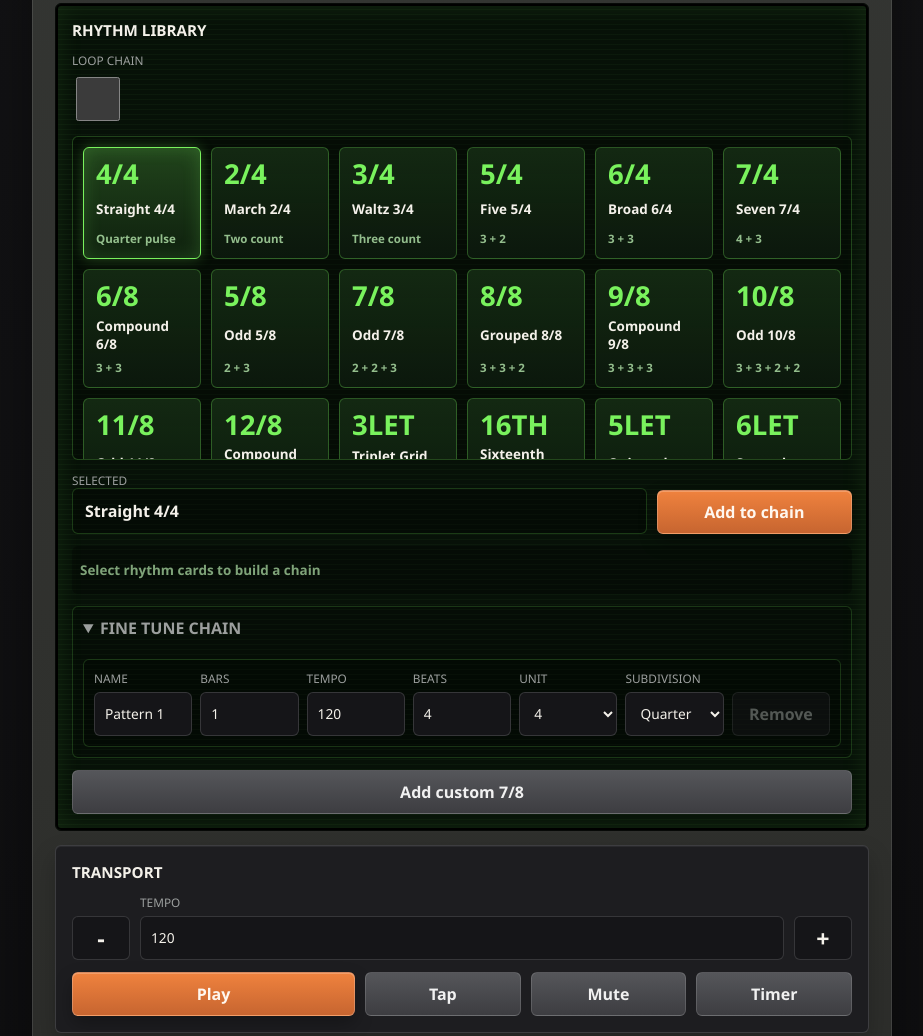
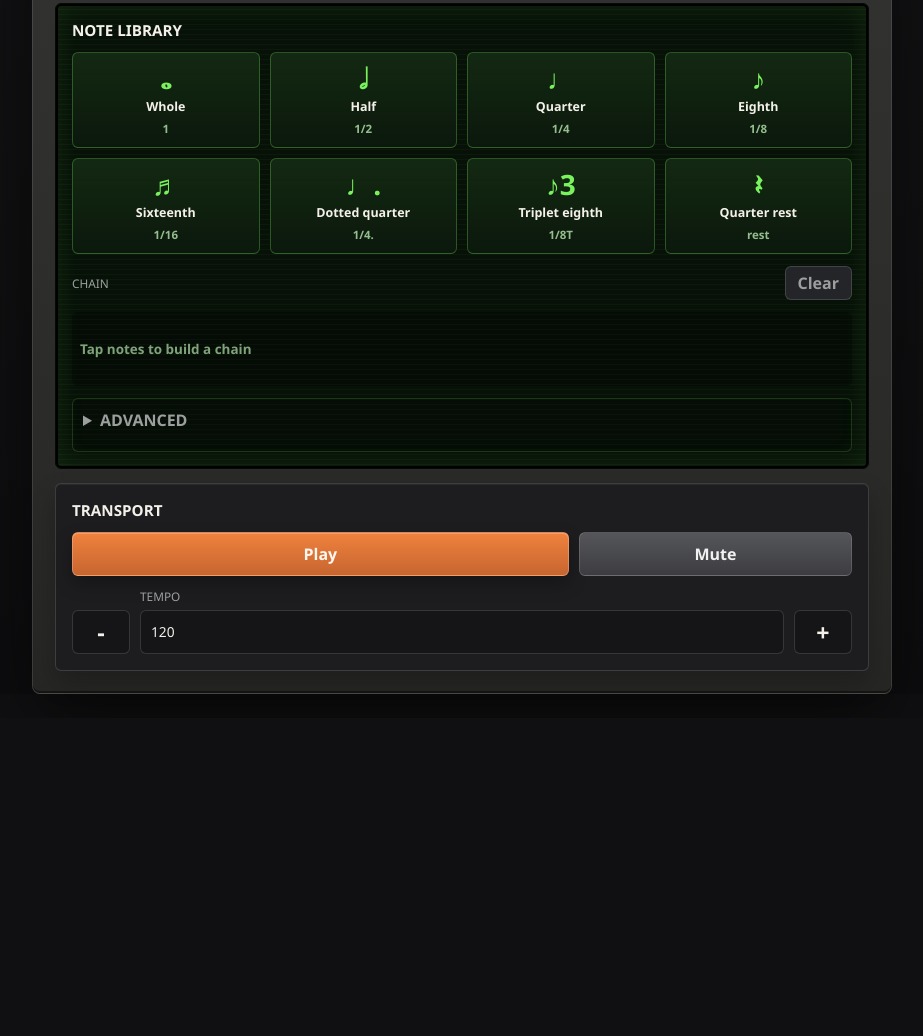
Before and after one commit to eddietsai6-code/professional-metronome, a website: page index.html in a window 1280 px wide. Shown: the part 487-1523 px from the top of the page, without its empty margins (178-1101 px from the left). After the commit the page ends 1205 px from the top, so only its background shows below. Drawn offline with Linux system fonts and the light colour scheme.

Commit message:
feat: simplify note chain interface

```diff
--- a/assets/app.js
+++ b/assets/app.js
@@ -21,243 +21,16 @@ const LOOKAHEAD_SECONDS = 0.1;
 const SCHEDULER_INTERVAL_MS = 25;
 const SCHEDULE_BARS = 64;
 
-function groupedBeats(groups) {
-  const beats = [];
-  let cursor = 0;
-  for (const groupSize of groups) {
-    for (let index = 0; index < groupSize; index += 1) {
-      beats.push({
-        index: cursor,
-        level: cursor === 0 ? "accent" : index === 0 ? "secondary" : "normal",
-      });
-      cursor += 1;
-    }
-  }
-  return beats;
-}
-
-const RHYTHM_LIBRARY = [
-  {
-    id: "straight-4-4",
-    name: "Straight 4/4",
-    signature: "4/4",
-    caption: "Quarter pulse",
-    bars: 1,
-    meter: { beatsPerBar: 4, beatUnit: 4 },
-    subdivision: "none",
-  },
-  {
-    id: "march-2-4",
-    name: "March 2/4",
-    signature: "2/4",
-    caption: "Two count",
-    bars: 1,
-    meter: { beatsPerBar: 2, beatUnit: 4 },
-    subdivision: "none",
-  },
-  {
-    id: "waltz-3-4",
-    name: "Waltz 3/4",
-    signature: "3/4",
-    caption: "Three count",
-    bars: 1,
-    meter: { beatsPerBar: 3, beatUnit: 4 },
-    subdivision: "none",
-  },
-  {
-    id: "five-four",
-    name: "Five 5/4",
-    signature: "5/4",
-    caption: "3 + 2",
-    bars: 1,
-    meter: { beatsPerBar: 5, beatUnit: 4, beats: groupedBeats([3, 2]) },
-    subdivision: "none",
-  },
-  {
-    id: "six-four",
-    name: "Broad 6/4",
-    signature: "6/4",
-    caption: "3 + 3",
-    bars: 1,
-    meter: { beatsPerBar: 6, beatUnit: 4, beats: groupedBeats([3, 3]) },
-    subdivision: "none",
-  },
-  {
-    id: "seven-four",
-    name: "Seven 7/4",
-    signature: "7/4",
-    caption: "4 + 3",
-    bars: 1,
-    meter: { beatsPerBar: 7, beatUnit: 4, beats: groupedBeats([4, 3]) },
-    subdivision: "none",
-  },
-  {
-    id: "compound-6-8",
-    name: "Compound 6/8",
-    signature: "6/8",
-    caption: "3 + 3",
-    bars: 1,
-    meter: { beatsPerBar: 6, beatUnit: 8, beats: groupedBeats([3, 3]) },
-    subdivision: "eighth",
-  },
-  {
-    id: "odd-5-8",
-    name: "Odd 5/8",
-    signature: "5/8",
-    caption: "2 + 3",
-    bars: 1,
-    meter: { beatsPerBar: 5, beatUnit: 8, beats: groupedBeats([2, 3]) },
-    subdivision: "eighth",
-  },
-  {
-    id: "odd-7-8",
-    name: "Odd 7/8",
-    signature: "7/8",
-    caption: "2 + 2 + 3",
-    bars: 1,
-    meter: { beatsPerBar: 7, beatUnit: 8, beats: groupedBeats([2, 2, 3]) },
-    subdivision: "eighth",
-  },
-  {
-    id: "odd-8-8",
-    name: "Grouped 8/8",
-    signature: "8/8",
-    caption: "3 + 3 + 2",
-    bars: 1,
-    meter: { beatsPerBar: 8, beatUnit: 8, beats: groupedBeats([3, 3, 2]) },
-    subdivision: "eighth",
-  },
-  {
-    id: "compound-9-8",
-    name: "Compound 9/8",
-    signature: "9/8",
-    caption: "3 + 3 + 3",
-    bars: 1,
-    meter: { beatsPerBar: 9, beatUnit: 8, beats: groupedBeats([3, 3, 3]) },
-    subdivision: "eighth",
-  },
-  {
-    id: "odd-10-8",
-    name: "Odd 10/8",
-    signature: "10/8",
-    caption: "3 + 3 + 2 + 2",
-    bars: 1,
-    meter: {
-      beatsPerBar: 10,
-      beatUnit: 8,
-      beats: groupedBeats([3, 3, 2, 2]),
-    },
-    subdivision: "eighth",
-  },
-  {
-    id: "odd-11-8",
-    name: "Odd 11/8",
-    signature: "11/8",
-    caption: "3 + 3 + 3 + 2",
-    bars: 1,
-    meter: {
-      beatsPerBar: 11,
-      beatUnit: 8,
-      beats: groupedBeats([3, 3, 3, 2]),
-    },
-    subdivision: "eighth",
-  },
-  {
-    id: "compound-12-8",
-    name: "Compound 12/8",
-    signature: "12/8",
-    caption: "Four groups",
-    bars: 1,
-    meter: {
-      beatsPerBar: 12,
-      beatUnit: 8,
-      beats: groupedBeats([3, 3, 3, 3]),
-    },
-    subdivision: "eighth",
-  },
-  {
-    id: "triplet-grid",
-    name: "Triplet Grid",
-    signature: "3LET",
-    caption: "Triplet subdivision",
-    bars: 1,
-    meter: { beatsPerBar: 4, beatUnit: 4 },
-    subdivision: "triplet",
-  },
-  {
-    id: "sixteenth-grid",
-    name: "Sixteenth Grid",
-    signature: "16TH",
-    caption: "Four per beat",
-    bars: 1,
-    meter: { beatsPerBar: 4, beatUnit: 4 },
-    subdivision: "sixteenth",
-  },
-  {
-    id: "quintuplet-grid",
-    name: "Quintuplet",
-    signature: "5LET",
-    caption: "Five per beat",
-    bars: 1,
-    meter: { beatsPerBar: 4, beatUnit: 4 },
-    subdivision: "quintuplet",
-  },
-  {
-    id: "sextuplet-grid",
-    name: "Sextuplet",
-    signature: "6LET",
-    caption: "Six per beat",
-    bars: 1,
-    meter: { beatsPerBar: 4, beatUnit: 4 },
-    subdivision: "sextuplet",
-  },
-  {
-    id: "septuplet-grid",
-    name: "Septuplet",
-    signature: "7LET",
-    caption: "Seven per beat",
-    bars: 1,
-    meter: { beatsPerBar: 4, beatUnit: 4 },
-    subdivision: "septuplet",
-  },
-  {
-    id: "thirtysecond-grid",
-    name: "Thirty-second",
-    signature: "32ND",
-    caption: "Eight per beat",
-    bars: 1,
-    meter: { beatsPerBar: 4, beatUnit: 4 },
-    subdivision: "thirtysecond",
-  },
-  {
-    id: "dotted-pulse",
-    name: "Dotted Pulse",
-    signature: "DOT",
-    caption: "Long-short feel",
-    bars: 1,
-    meter: { beatsPerBar: 4, beatUnit: 4 },
-    subdivision: "dotted",
-  },
-  {
-    id: "shuffle-4-4",
-    name: "Shuffle 4/4",
-    signature: "SHF",
-    caption: "Swing pulse",
-    bars: 1,
-    meter: { beatsPerBar: 4, beatUnit: 4 },
-    subdivision: "shuffle",
-  },
-  {
-    id: "swung-sixteenth",
-    name: "Swung 16th",
-    signature: "SW16",
-    caption: "Loose sixteenth",
-    bars: 1,
-    meter: { beatsPerBar: 4, beatUnit: 4 },
-    subdivision: "swung-sixteenth",
-  },
+const NOTE_LIBRARY = [
+  { id: "whole", name: "Whole", symbol: "𝅝", valueLabel: "1", beats: 4, rest: false },
+  { id: "half", name: "Half", symbol: "𝅗𝅥", valueLabel: "1/2", beats: 2, rest: false },
+  { id: "quarter", name: "Quarter", symbol: "♩", valueLabel: "1/4", beats: 1, rest: false },
+  { id: "eighth", name: "Eighth", symbol: "♪", valueLabel: "1/8", beats: 0.5, rest: false },
+  { id: "sixteenth", name: "Sixteenth", symbol: "♬", valueLabel: "1/16", beats: 0.25, rest: false },
+  { id: "dotted-quarter", name: "Dotted quarter", symbol: "♩.", valueLabel: "1/4.", beats: 1.5, rest: false },
+  { id: "triplet-eighth", name: "Triplet eighth", symbol: "♪3", valueLabel: "1/8T", beats: 1 / 3, rest: false },
+  { id: "quarter-rest", name: "Quarter rest", symbol: "𝄽", valueLabel: "rest", beats: 1, rest: true },
 ];
-
 document.documentElement.dataset.appVersion = APP_VERSION;
 
 const elements = {
@@ -271,8 +44,9 @@ const elements = {
   patternEnabled: document.querySelector("#patternEnabled"),
   patternSegments: document.querySelector("#patternSegments"),
   addPatternSegment: document.querySelector("#addPatternSegment"),
-  addSelectedRhythm: document.querySelector("#addSelectedRhythm"),
-  chainStrip: document.querySelector("#chainStrip"),
+  clearNoteChain: document.querySelector("#clearNoteChain"),
+  noteChain: document.querySelector("#noteChain"),
+  noteLibrary: document.querySelector("#noteLibrary"),
   playToggle: document.querySelector("#playToggle"),
   polyrhythmEnabled: document.querySelector("#polyrhythmEnabled"),
   polyrhythmPulses: document.querySelector("#polyrhythmPulses"),
@@ -280,8 +54,6 @@ const elements = {
   presetList: document.querySelector("#presetList"),
   presetName: document.querySelector("#presetName"),
   savePreset: document.querySelector("#savePreset"),
-  rhythmLibrary: document.querySelector("#rhythmLibrary"),
-  selectedRhythmName: document.querySelector("#selectedRhythmName"),
   soundStyle: document.querySelector("#soundStyle"),
   statusText: document.querySelector("#statusText"),
   subdivisionReadout: document.querySelector("#subdivisionReadout"),
@@ -318,7 +90,7 @@ const app = {
   scheduledIndex: 0,
   scheduledNodes: new Set(),
   schedulerTimer: null,
-  selectedRhythmId: RHYTHM_LIBRARY[0].id,
+  noteChain: [],
   state: createDefaultState(),
   startedAt: 0,
   tapTimes: [],
@@ -341,120 +113,84 @@ function getSelectedSubdivisionLabel() {
   return getSubdivisionLabel(elements.subdivisionSelect.value);
 }
 
-function getSelectedRhythm() {
-  return (
-    RHYTHM_LIBRARY.find((rhythm) => rhythm.id === app.selectedRhythmId) ||
-    RHYTHM_LIBRARY[0]
-  );
+function getNoteById(id) {
+  return NOTE_LIBRARY.find((note) => note.id === id) || NOTE_LIBRARY[2];
 }
 
-function renderSelectedRhythm() {
-  const rhythm = getSelectedRhythm();
-  elements.selectedRhythmName.value = rhythm.name;
-  elements.selectedRhythmName.textContent = rhythm.name;
-}
-
-function createRhythmCardText(className, text) {
+function createNoteText(className, text) {
   const span = document.createElement("span");
   span.className = className;
   span.textContent = text;
   return span;
 }
 
-function renderRhythmLibrary() {
-  elements.rhythmLibrary.replaceChildren();
+function renderNoteLibrary() {
+  elements.noteLibrary.replaceChildren();
 
-  for (const rhythm of RHYTHM_LIBRARY) {
+  for (const note of NOTE_LIBRARY) {
     const button = document.createElement("button");
     button.type = "button";
-    button.className = "rhythm-card";
-    button.setAttribute("data-rhythm-id", rhythm.id);
+    button.className = "note-card";
+    button.setAttribute("data-note-id", note.id);
     button.setAttribute("role", "option");
-    button.setAttribute(
-      "aria-selected",
-      String(rhythm.id === app.selectedRhythmId)
+    button.setAttribute("aria-label", `Add ${note.name}`);
+    button.append(
+      createNoteText("note-symbol", note.symbol),
+      createNoteText("note-name", note.name),
+      createNoteText("note-value", note.valueLabel)
     );
-    button.append(
-      createRhythmCardText("rhythm-signature", rhythm.signature),
-      createRhythmCardText("rhythm-name", rhythm.name),
-      createRhythmCardText("rhythm-caption", rhythm.caption)
-    );
-    button.addEventListener("click", () => {
-      app.selectedRhythmId = rhythm.id;
-      renderRhythmLibrary();
-      renderSelectedRhythm();
-      setStatus(`Selected ${rhythm.name}`);
-    });
-    button.addEventListener("dblclick", addSelectedRhythmToChain);
-    elements.rhythmLibrary.append(button);
+    button.addEventListener("click", () => addNoteToChain(note.id));
+    elements.noteLibrary.append(button);
   }
 }
 
-function renderChainStrip() {
-  elements.chainStrip.replaceChildren();
+function renderNoteChain() {
+  elements.noteChain.replaceChildren();
 
-  if (!app.state.patternChain.enabled) {
+  if (app.noteChain.length === 0) {
     const empty = document.createElement("span");
-    empty.className = "chain-empty";
-    empty.textContent = "Select rhythm cards to build a chain";
-    elements.chainStrip.append(empty);
+    empty.className = "note-chain-empty";
+    empty.textContent = "Tap notes to build a chain";
+    elements.noteChain.append(empty);
     return;
   }
 
-  app.state.patternChain.segments.forEach((segment, index) => {
+  app.noteChain.forEach((item, index) => {
+    const note = getNoteById(item.noteId);
     const chip = document.createElement("button");
     chip.type = "button";
-    chip.className = "chain-chip";
-    chip.classList.toggle("is-active", index === app.activeSegmentIndex);
-    chip.textContent = `${index + 1}. ${segment.name} x${segment.bars}`;
+    chip.className = "note-chip";
+    chip.classList.toggle("is-rest", note.rest);
+    chip.textContent = note.symbol;
+    chip.setAttribute("aria-label", `Remove ${note.name}`);
     chip.addEventListener("click", () => {
-      app.activeSegmentIndex = index;
-      render();
-      setStatus(`Preview ${segment.name}`);
+      removeNoteFromChain(index);
     });
-    elements.chainStrip.append(chip);
+    elements.noteChain.append(chip);
   });
 }
 
-function addSelectedRhythmToChain() {
-  const rhythm = getSelectedRhythm();
-  const existingSegments = app.state.patternChain.enabled
-    ? app.state.patternChain.segments
-    : [];
-
-  if (existingSegments.length >= PATTERN_SEGMENTS_MAX) {
-    setStatus(`Chain supports up to ${PATTERN_SEGMENTS_MAX} segments`);
-    return;
+function addNoteToChain(noteId) {
+  const note = getNoteById(noteId);
+  app.noteChain = [...app.noteChain, { noteId: note.id }];
+  refreshPlaybackSchedule();
+  render();
+  setStatus(`Added ${note.name}`);
 }
 
-  const nextIndex = existingSegments.length;
-  const nextSegment = createPatternSegment(
-    {
-      id: `${rhythm.id}-${nextIndex + 1}`,
-      name: rhythm.name,
-      bars: rhythm.bars,
-      tempo: app.state.tempo,
-      tempoMode: app.state.tempoMode,
-      meter: rhythm.meter,
-      subdivision: rhythm.subdivision,
-    },
-    app.state,
-    nextIndex
-  );
-
-  app.activeSegmentIndex = nextIndex;
-  app.state = createDefaultState({
-    ...readStateFromControls(),
-    patternChain: {
-      enabled: true,
-      segments: [...existingSegments, nextSegment],
-    },
-  });
-  syncControlsFromState();
-  renderPatternSegments();
+function removeNoteFromChain(index) {
+  const note = getNoteById(app.noteChain[index]?.noteId);
+  app.noteChain = app.noteChain.filter((_, itemIndex) => itemIndex !== index);
   refreshPlaybackSchedule();
   render();
-  setStatus(`Added ${rhythm.name}`);
+  setStatus(`Removed ${note.name}`);
+}
+
+function clearNoteChain() {
+  app.noteChain = [];
+  refreshPlaybackSchedule();
+  render();
+  setStatus("Chain cleared");
 }
 
 function readStateFromControls() {
@@ -644,7 +380,7 @@ function render() {
   }
   elements.pendulum.hidden = app.state.visualMode !== "pendulum";
   renderBeatGrid();
-  renderChainStrip();
+  renderNoteChain();
 }
 
 function updateFromControls() {
@@ -1074,6 +810,65 @@ function cancelScheduledNodes() {
   app.scheduledNodes.clear();
 }
 
+function hasNoteChain() {
+  return app.noteChain.length > 0;
+}
+
+function createNoteChainSchedule({ startTime, cycles, cycleOffset = 0 }) {
+  const quarterDuration = getBeatDurationSeconds({
+    tempo: app.state.tempo,
+    tempoMode: app.state.tempoMode,
+    beatUnit: 4,
+  });
+  const events = [];
+  let currentTime = startTime;
+
+  for (let cycleIndex = 0; cycleIndex < cycles; cycleIndex += 1) {
+    const barIndex = cycleOffset + cycleIndex;
+    const barStart = currentTime;
+    let beatPosition = 0;
+
+    for (let noteIndex = 0; noteIndex < app.noteChain.length; noteIndex += 1) {
+      const note = getNoteById(app.noteChain[noteIndex].noteId);
+      const duration = note.beats * quarterDuration;
+      events.push({
+        time: currentTime,
+        barIndex,
+        beatIndex: noteIndex,
+        subdivisionIndex: 0,
+        kind: "main",
+        level: noteIndex === 0 ? "accent" : "normal",
+        audible: !note.rest,
+        isCountIn: false,
+        mutedByTrainer: false,
+        visual: true,
+        segmentIndex: -1,
+        segmentName: "Note Chain",
+        beatsPerBar: app.noteChain.length,
+        beatUnit: 4,
+        noteId: note.id,
+        noteValue: note.valueLabel,
+        barEndTime: currentTime + duration,
+      });
+      currentTime += duration;
+      beatPosition += note.beats;
+    }
+
+    const lastEvent = events[events.length - 1];
+    if (lastEvent) {
+      lastEvent.barEndTime = currentTime;
+    }
+    for (let index = events.length - app.noteChain.length; index < events.length; index += 1) {
+      if (events[index]?.barIndex === barIndex) {
+        events[index].barEndTime = currentTime;
+        events[index].beatsPerBar = Math.max(1, Math.ceil(beatPosition));
+      }
+    }
+  }
+
+  return events;
+}
+
 function rebuildSchedule({ includeCountIn = true } = {}) {
   const context = getAudioContext();
   if (!context) {
@@ -1086,7 +881,12 @@ function rebuildSchedule({ includeCountIn = true } = {}) {
 
   const countInBars = includeCountIn ? app.state.countInBars : 0;
   app.startedAt = context.currentTime + 0.08;
-  app.schedule = createSchedule({
+  app.schedule = hasNoteChain()
+    ? createNoteChainSchedule({
+        startTime: app.startedAt,
+        cycles: SCHEDULE_BARS,
+      })
+    : createSchedule({
         state: createDefaultState({
           ...app.state,
           countInBars: includeCountIn ? app.state.countInBars : 0,
@@ -1100,7 +900,13 @@ function rebuildSchedule({ includeCountIn = true } = {}) {
 }
 
 function appendScheduleWindow() {
-  const appendedEvents = createSchedule({
+  const appendedEvents = hasNoteChain()
+    ? createNoteChainSchedule({
+        startTime: app.nextScheduleTime,
+        cycles: SCHEDULE_BARS,
+        cycleOffset: app.nextBarIndex,
+      })
+    : createSchedule({
         state: createDefaultState({ ...app.state, countInBars: 0 }),
         bars: SCHEDULE_BARS,
         startTime: app.nextScheduleTime,
@@ -1335,7 +1141,7 @@ function wireControls() {
   }
 
   elements.addPatternSegment.addEventListener("click", addPatternSegment);
-  elements.addSelectedRhythm.addEventListener("click", addSelectedRhythmToChain);
+  elements.clearNoteChain.addEventListener("click", clearNoteChain);
   elements.patternSegments.addEventListener("input", handlePatternSegmentInput);
   elements.patternSegments.addEventListener("change", handlePatternSegmentInput);
   elements.patternSegments.addEventListener("click", handlePatternSegmentClick);
@@ -1347,8 +1153,7 @@ function wireControls() {
 loadPresets();
 wireControls();
 syncControlsFromState();
-renderRhythmLibrary();
-renderSelectedRhythm();
+renderNoteLibrary();
 renderPatternSegments();
 renderPresets();
 render();
--- a/assets/styles.css
+++ b/assets/styles.css
@@ -334,42 +334,36 @@ summary {
 }
 
 .pattern-panel h2,
-.rhythm-library,
-.library-action,
-.chain-strip,
+.note-library,
+.note-chain-bar,
+.note-chain,
 .pattern-details,
 .pattern-panel > button {
   grid-column: 1 / -1;
 }
 
-.rhythm-library {
+.note-library {
   display: grid;
-  grid-template-columns: repeat(auto-fit, minmax(118px, 1fr));
+  grid-template-columns: repeat(4, minmax(0, 1fr));
   gap: 10px;
-  max-height: 324px;
-  overflow: auto;
-  padding: 10px;
-  border: 1px solid rgba(121, 242, 93, 0.24);
-  border-radius: 6px;
-  background: rgba(0, 0, 0, 0.28);
-  scrollbar-color: var(--crt-green-dim) transparent;
 }
 
-.rhythm-card {
-  min-height: 112px;
-  padding: 12px;
+.note-card {
+  min-height: 96px;
+  padding: 10px;
   display: grid;
-  align-content: space-between;
-  gap: 7px;
+  place-items: center;
+  gap: 5px;
   border-color: rgba(121, 242, 93, 0.28);
   background:
     linear-gradient(180deg, rgba(121, 242, 93, 0.11), rgba(121, 242, 93, 0.035)),
     #071009;
   color: var(--crt-green);
-  text-align: left;
+  text-align: center;
 }
 
-.rhythm-card[aria-selected="true"] {
+.note-card:hover,
+.note-card:focus-visible {
   border-color: var(--crt-green);
   background:
     linear-gradient(180deg, rgba(121, 242, 93, 0.22), rgba(121, 242, 93, 0.06)),
@@ -379,46 +373,28 @@ summary {
     0 0 14px rgba(121, 242, 93, 0.28);
 }
 
-.rhythm-signature {
-  font-size: 1.72rem;
+.note-symbol {
+  font-size: 1.75rem;
+  font-weight: 900;
   line-height: 1;
 }
 
-.rhythm-name,
-.rhythm-caption {
+.note-name,
+.note-value {
   overflow-wrap: anywhere;
 }
 
-.rhythm-name {
+.note-name {
   color: var(--text);
-  font-size: 0.84rem;
+  font-size: 0.78rem;
 }
 
-.rhythm-caption {
+.note-value {
   color: rgba(186, 236, 177, 0.78);
   font-size: 0.72rem;
   font-weight: 700;
 }
 
-.library-action {
-  display: grid;
-  grid-template-columns: minmax(0, 1fr) minmax(150px, 0.34fr);
-  gap: 10px;
-  align-items: end;
-}
-
-#selectedRhythmName {
-  display: block;
-  min-height: 44px;
-  padding: 11px 12px;
-  border: 1px solid rgba(121, 242, 93, 0.2);
-  border-radius: 6px;
-  background: rgba(0, 0, 0, 0.32);
-  color: var(--text);
-  font-weight: 800;
-}
-
-#addSelectedRhythm,
 .play-button {
   border-color: rgba(255, 255, 255, 0.22);
   background: linear-gradient(180deg, var(--control-orange), #c76530);
@@ -428,39 +404,58 @@ summary {
     0 8px 18px rgba(0, 0, 0, 0.28);
 }
 
-.chain-strip {
-  min-height: 48px;
+.note-chain-bar {
+  display: flex;
+  align-items: center;
+  justify-content: space-between;
+  gap: 10px;
+}
+
+#clearNoteChain {
+  min-height: 34px;
+  padding: 0 12px;
+  background: #242529;
+  color: var(--muted);
+}
+
+.note-chain {
+  min-height: 74px;
   display: flex;
   gap: 8px;
   overflow-x: auto;
   padding: 8px;
+  align-items: center;
   border-radius: 6px;
   background: rgba(0, 0, 0, 0.28);
 }
 
-.chain-empty {
+.note-chain-empty {
   align-self: center;
   color: rgba(186, 236, 177, 0.68);
   font-size: 0.84rem;
   font-weight: 800;
 }
 
-.chain-chip {
+.note-chip {
   flex: 0 0 auto;
-  min-height: 34px;
-  max-width: 210px;
-  overflow: hidden;
-  text-overflow: ellipsis;
-  white-space: nowrap;
+  width: 58px;
+  min-height: 52px;
   border-color: rgba(121, 242, 93, 0.25);
   background: #0d180f;
   color: var(--crt-green);
+  font-size: 1rem;
+  font-weight: 900;
 }
 
-.chain-chip.is-active {
+.note-chip:hover,
+.note-chip:focus-visible {
   border-color: var(--control-orange);
   color: #fff2e8;
   background: #2a1b13;
+}
+
+.note-chip.is-rest {
+  color: var(--muted);
 }
 
 .pattern-details {
@@ -512,8 +507,13 @@ summary {
 
 .transport {
   display: grid;
-  grid-template-columns: minmax(160px, 1fr) repeat(3, minmax(88px, 0.55fr));
+  grid-template-columns: minmax(160px, 1fr) minmax(88px, 0.55fr);
   gap: 10px;
+}
+
+#tapTempo,
+#timerToggle {
+  display: none;
 }
 
 #tapTempo,
@@ -560,6 +560,13 @@ summary {
   align-items: end;
 }
 
+.tool-grid,
+.polyrhythm-panel,
+.practice-panel,
+.preset-panel {
+  display: none;
+}
+
 input[type="checkbox"] {
   width: 44px;
   accent-color: var(--crt-green);
@@ -589,9 +596,17 @@ input[type="range"] {
   .library-action,
   .topline,
   .transport,
-  .tempo-controls,
   .preset-panel {
     grid-template-columns: 1fr;
+  }
+
+  .transport,
+  .tempo-controls {
+    grid-template-columns: minmax(0, 1fr) minmax(0, 0.55fr);
+  }
+
+  .tempo-controls {
+    grid-template-columns: 52px minmax(0, 1fr) 52px;
   }
 
   .device-header {
@@ -634,9 +649,8 @@ input[type="range"] {
     min-height: 82px;
   }
 
-  .rhythm-library {
-    grid-template-columns: repeat(auto-fit, minmax(112px, 1fr));
-    max-height: 270px;
+  .note-library {
+    grid-template-columns: repeat(2, minmax(0, 1fr));
   }
 }
 
--- a/index.html
+++ b/index.html
@@ -45,6 +45,13 @@
 
       <section class="control-panel" aria-labelledby="transportHeading">
         <h2 id="transportHeading">Transport</h2>
+        <div class="transport">
+          <button id="playToggle" class="play-button" type="button">Play</button>
+          <button id="tapTempo" type="button">Tap</button>
+          <button id="muteToggle" type="button" aria-pressed="false">Mute</button>
+          <button id="timerToggle" type="button">Timer</button>
+        </div>
+
         <div class="tempo-controls">
           <button id="tempoDown" type="button" aria-label="Decrease tempo">-</button>
           <label>
@@ -52,13 +59,6 @@
             <input id="tempoInput" type="number" min="30" max="280" step="1" value="120" inputmode="numeric">
           </label>
           <button id="tempoUp" type="button" aria-label="Increase tempo">+</button>
-        </div>
-
-        <div class="transport">
-          <button id="playToggle" class="play-button" type="button">Play</button>
-          <button id="tapTempo" type="button">Tap</button>
-          <button id="muteToggle" type="button" aria-pressed="false">Mute</button>
-          <button id="timerToggle" type="button">Timer</button>
         </div>
       </section>
 
@@ -136,26 +136,23 @@
         </label>
       </section>
 
-      <section class="pattern-panel" aria-labelledby="patternHeading">
-        <h2 id="patternHeading">Rhythm Library</h2>
-        <label class="inline-toggle">
-          <span class="label">Loop chain</span>
-          <input id="patternEnabled" type="checkbox">
-        </label>
-        <div id="rhythmLibrary" class="rhythm-library" role="listbox" aria-label="Rhythm library"></div>
-        <div class="library-action">
-          <div>
-            <span class="label">Selected</span>
-            <output id="selectedRhythmName">Straight 4/4</output>
-          </div>
-          <button id="addSelectedRhythm" type="button">Add to chain</button>
+      <section class="pattern-panel note-panel" aria-labelledby="patternHeading">
+        <h2 id="patternHeading">Note Library</h2>
+        <div id="noteLibrary" class="note-library" role="listbox" aria-label="Note library"></div>
+        <div class="note-chain-bar">
+          <span class="label">Chain</span>
+          <button id="clearNoteChain" type="button">Clear</button>
         </div>
-        <div id="chainStrip" class="chain-strip" aria-label="Pattern chain"></div>
-        <details class="pattern-details" open>
-          <summary>Fine tune chain</summary>
+        <div id="noteChain" class="note-chain" aria-label="Note chain"></div>
+        <details class="pattern-details">
+          <summary>Advanced</summary>
+          <label class="inline-toggle">
+            <span class="label">Loop pattern</span>
+            <input id="patternEnabled" type="checkbox">
+          </label>
           <div id="patternSegments" class="pattern-segments" aria-label="Pattern chain segments"></div>
+          <button id="addPatternSegment" type="button">Add custom 7/8</button>
         </details>
-        <button id="addPatternSegment" type="button">Add custom 7/8</button>
       </section>
 
       <section class="polyrhythm-panel" aria-labelledby="polyrhythmHeading">
```
Also changed, not shown: tests/app-shell.test.mjs (+19 -18 lines), README.md. Lines whose indentation alone changed are shown as unchanged.
